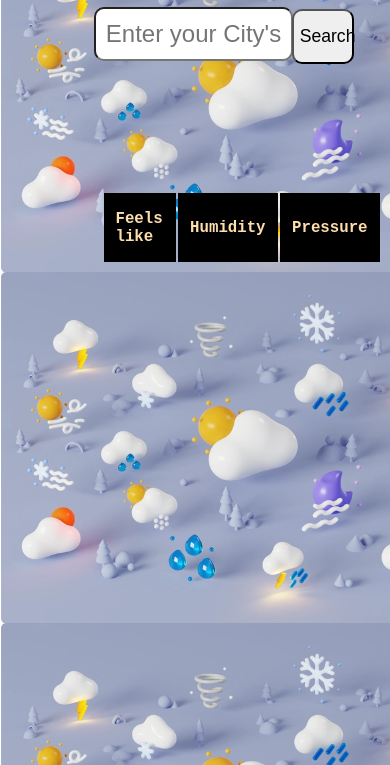
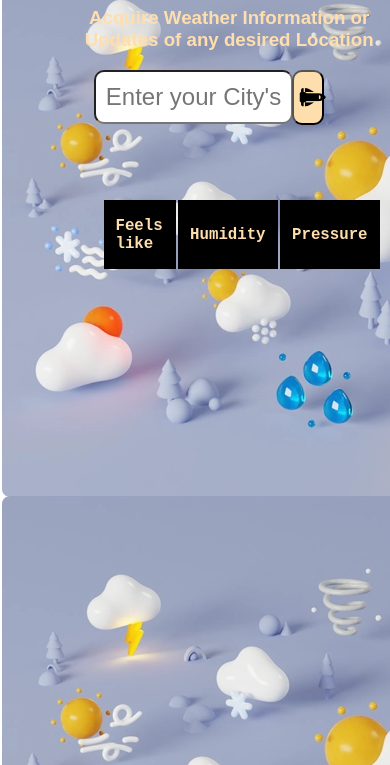
Before and after one commit to Young-Alhaji/Weather-API, a plain HTML site: page weatherAPI.html in a window 390 px wide. Shown: the part 79-844 px from the top of the page. Drawn offline with Linux system fonts and the light colour scheme.

Commit message:
Add files via upload
Finally completed

```diff
--- a/weatherAPI.css
+++ b/weatherAPI.css
@@ -25,13 +25,18 @@ body{
 		}
 		button{
 			height: 35px;
-			width: 15%;
+			width: 7%;
 			font-size: 130%;
 			color: lightcoral;
+			background-color: navajowhite;
 			border-radius: 10px;
 			cursor: pointer;
 			color: black;
 
+		}
+		i{
+			color: black;
+			width: auto;
 		}
 		button.margin{
 			margin-left: -6px;
@@ -86,7 +91,14 @@ body{
 
 
 
-@media screen and (max-width: 800px) {
+@media screen and (max-width: 870px) {
+	body{
+			font-family: sans-serif;
+			background-color: lightcoral;
+			color: blanchedalmond;
+			background-image: url(backpic1.png);
+			background-size: auto;
+		}
 		button{
 			height: 35px;
 			width: 25%;
@@ -95,6 +107,7 @@ body{
 			border-radius: 10px;
 			cursor: pointer;
 			color: black;
+			background-color: novajawhite;
 
 		}
 		.innerhtml3{
@@ -132,4 +145,18 @@ body{
             padding: 10px;
             font-size: 110%;
 		}
+	h3{
+		text-align: center;
+		 margin-left: -22%;
+	}
+	button{
+			height: 35px;
+			width: 13%;
+			font-size: 130%;
+			color: lightcoral;
+			border-radius: 10px;
+			cursor: pointer;
+			color: black;
+
+		}
 }
--- a/weatherAPI.html
+++ b/weatherAPI.html
@@ -3,19 +3,21 @@
 <head>
 	<meta charset="utf-8">
 	<meta name="viewport" content="width=device-width, initial-scale=1">
-	<title>Yalhaji</title>
+	<title>Yalhaji weather updates</title>
+	<link rel="stylesheet" type="text/css" href="https://cdnjs.cloudflare.com/ajax/libs/font-awesome/6.1.1/css/all.min.css">
 	<link rel="stylesheet" type="text/css" href="weatherAPI.css">
 	<style type="text/css">
 	</style>
 </head>
-<body onload="getLocation()">
+<body>
 	<div class="centerdiv maincolor">
 		<h1 >
 	<img src="logo.png" alt="page logo">Yalhaji
 		</h1>
+		<h3>Acquire Weather Information or Updates of any desired Location</h3>
 		<div>
 		<input type="text" name="" id="cityname" placeholder="Enter your City's Name....">
-		<button class="margin" onclick="forecast()">Search</button>
+		<button class="margin" onclick="forecast()"><i class="fa fa-space-shuttle" aria-hidden="true"></i></button>
 		</div> <br>
 
 		<div id="locatio" class="innerhtml1"></div>
@@ -24,7 +26,7 @@
 
 		<div id="maintemp" class="innerhtml2"></div>
 
-	</div> <br><br><br> <br>
+	</div> <br>
 	<div style="margin-left: 25%; margin-top: 10%;">
 			<table>
 				<tr>
```
